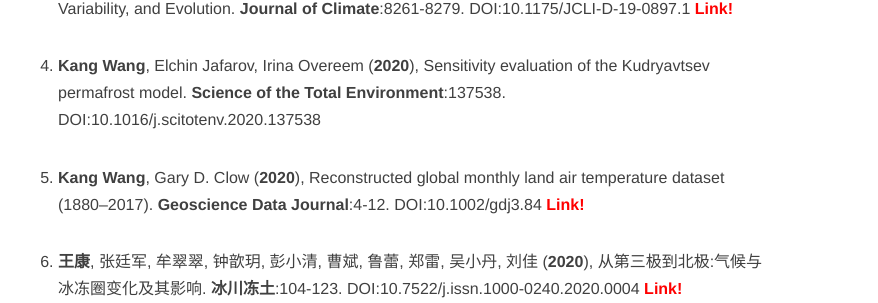
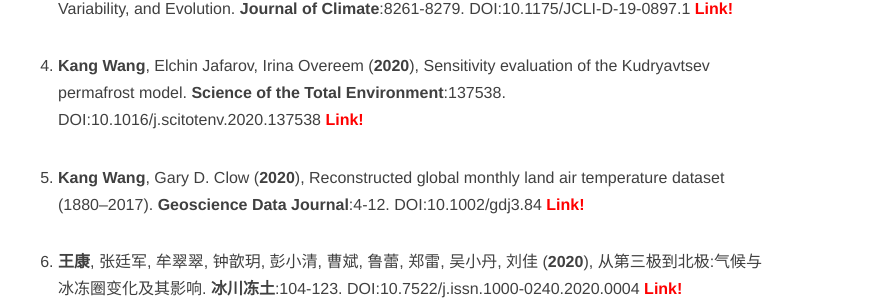
Before and after one commit to CryoECNU/cryoecnu.github.io, a Jekyll site: the page built from publication.md, in a window 1280 px wide and 900 px high, scrolled down 614 px. Shown: the part 149-452 px from the top of the window, without its empty margins (247-1125 px from the left). Built offline with Jekyll 4.4.1, drawn with Linux system fonts in a browser that asks for light colours; nearby versions of some CDN libraries.

Commit message:
Update publication.md

```diff
--- a/publication.md
+++ b/publication.md
@@ -32,6 +32,7 @@
 Sensitivity evaluation of the Kudryavtsev permafrost model.
 **Science of the Total Environment**:137538.
 [DOI:10.1016/j.scitotenv.2020.137538](https://doi.org/10.1016/j.scitotenv.2020.137538)
+[<span style="color:red">**Link!**</span>](https://cryoecnu.github.io/blog/2021/02/17/Sensitivity_Ku_model/)
 
 1. **Kang Wang**, Gary D. Clow
 (**2020**),
```
